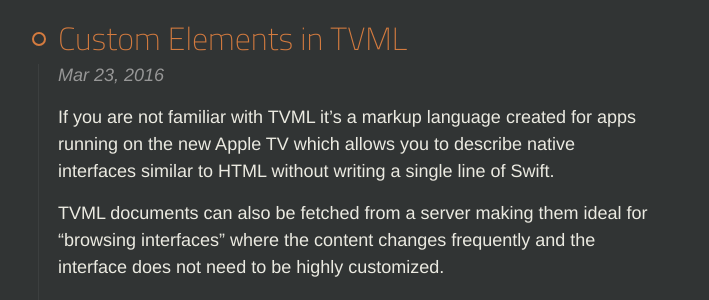
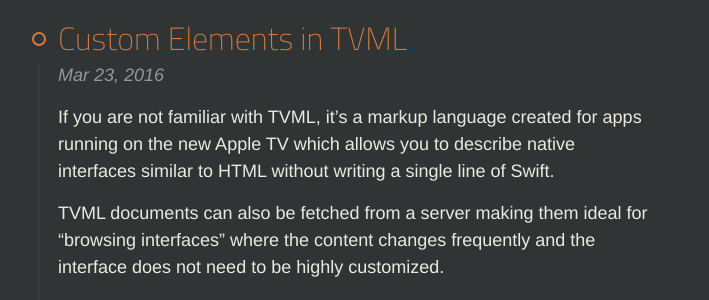
Before and after one commit to tape-tv/tape-tv.github.io, a Jekyll site: the page built from _posts/2016-03-23-custom-elements-in-tvml.markdown, in a window 1280 px wide and 900 px high. Shown: the part 289-589 px from the top of the window, without its empty margins (282-991 px from the left). Built offline with Jekyll 4.4.1, drawn with Linux system fonts in a browser that asks for light colours.

```diff
--- a/_posts/2016-03-23-custom-elements-in-tvml.markdown
+++ b/_posts/2016-03-23-custom-elements-in-tvml.markdown
@@ -5,7 +5,7 @@ date:   2016-03-23 20:31:20 +0100
 categories: swift
 ---
 
-If you are not familiar with TVML it’s a markup language created for apps running on the new Apple TV which allows you to describe native interfaces similar to HTML without writing a single line of Swift.
+If you are not familiar with TVML, it’s a markup language created for apps running on the new Apple TV which allows you to describe native interfaces similar to HTML without writing a single line of Swift.
 
 TVML documents can also be fetched from a server making them ideal for “browsing interfaces” where the content changes frequently and the interface does not need to be highly customized.
 
```
